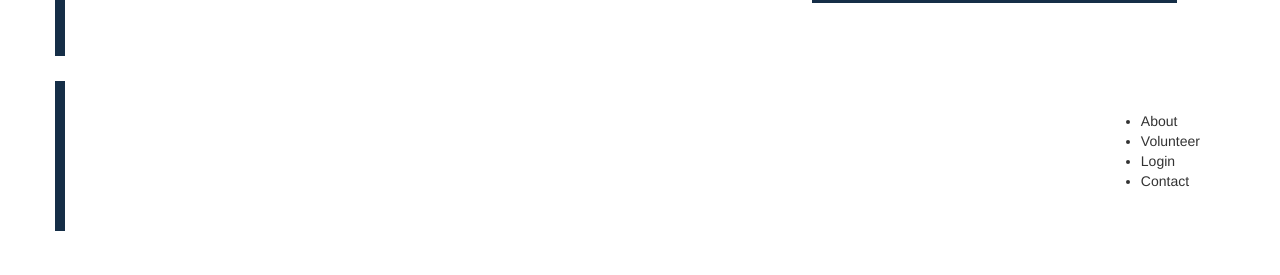
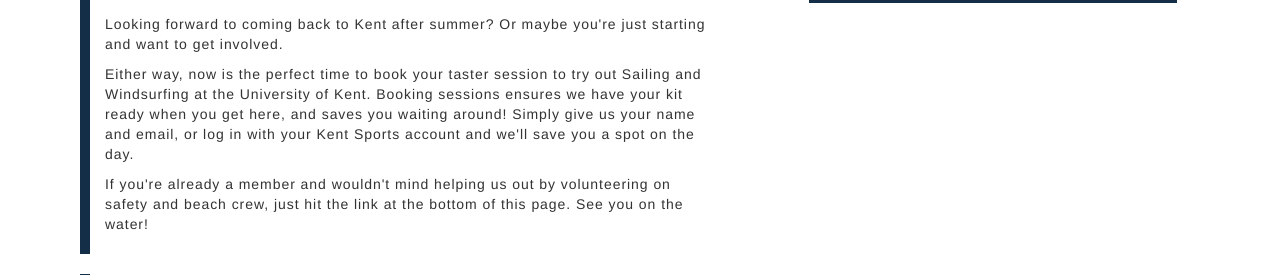
Before and after one commit to psedge/ukcswc.org, a Python web app: template frontend/templates/index.html in a window 1280 px wide. Shown: the part 576-851 px from the top of the page. Before the commit the page ends 807 px from the top, so only its background shows below. Run offline with Jinja, Linux system fonts and the light colour scheme; the template is opened without the code that fills it, so the values that code supplies are empty; style sheets or scripts are compiled from the project's sources; some libraries are stand-ins or nearby versions.

Commit message:
Updating front page styling, adding some example articles.

```diff
--- a/assets/less/main.less
+++ b/assets/less/main.less
@@ -5,6 +5,7 @@ html, body {
   padding: 0;
   font-family: "Neuzeit","Helvetica Neue",Helvetica,Arial,sans-serif;
   background: white;
+  letter-spacing: 0.95px;
 }
 
 div {
@@ -13,15 +14,57 @@ div {
 
 div.container {
   background-color: rgba(255,255,255,0.7);
-  border-left: 10px solid #152E47;
   margin: 25px auto;
+
+  section {
+    border-left: 10px solid #152E47;
+    background-color: rgba(255, 255, 255, 0.7);
+    padding: 10px;
+    margin-bottom: 20px;
+
+    article {
+      position: relative;
+
+      img {
+        max-width: 100%;
+      }
+
+      div.overlay {
+        position: absolute;
+        display: block;
+        background-color: rgba(255, 255, 255, 0.6);
+        top: 15px;
+        left: 0;
+        padding: 5px 25px 25px 10px;
+
+        h2 {
+          margin-bottom: 5px;
+        }
+
+        span.date {
+          font-size: 11pt;
+          margin-left: 20px;
+        }
+      }
+
+      p:first-of-type {
+        margin-top: 15px;
+      }
+
+      p {
+        position: relative;
+        padding: 0 5px;
+      }
+    }
+  }
 
 }
 
-.fucking-say-it {
+.bold {
   letter-spacing: -2px;
   font-weight: bold;
 }
+
 
 div.next-event {
   display: block;
--- a/frontend/templates/index.html
+++ b/frontend/templates/index.html
@@ -10,10 +10,11 @@
 <body>
 
 <div class="container">
-    <h1 class="fucking-say-it">UKC Sailing and Windsurfing</h1>
+    <h1 class="bold">UKC Sailing and Windsurfing</h1>
 
     <div class="row">
         <div class="col-xs-12 col-md-7">
+            <section>
                 <div class="next-event" id="next-sailing">
                     <span class="title">Next Sailing: </span>
                     <button type="button" class="btn btn-default ">Book</button>
@@ -21,11 +22,46 @@
                 </div>
                 <div class="next-event" id="next-social">
                     <span class="title">Next Social: </span>
-                <button type="button" class="btn btn-default ">Book</button>
+                    <button type="button" class="btn btn-default invisible">Book</button>
                     <span class="date">September 27th</span>
                 </div>
+            </section>
 
-            <p>Lorum ipsum mother fucker.</p>
+            <section>
+                <article>
+                    <img src="/static/img/windsurf.JPG" alt="Tereza windsurfing at Whitstable YC"/>
+                    <div class="overlay">
+                        <h2 class="bold">Taster session bookings now open</h2>
+                        <span class="date">20th July 2016</span>
+                    </div>
+                    <p>Looking forward to coming back to Kent after summer? Or maybe you're just starting and want to get involved.<p>
+                    <p>Either way, now is the perfect time to book your taster session to try out Sailing and Windsurfing at the University
+                    of Kent. Booking sessions ensures we have your kit ready when you get here, and saves you waiting around! Simply
+                    give us your name and email, or log in with your Kent Sports account and we'll save you a spot on the day.</p>
+
+                    <p>If you're already a member and wouldn't mind helping us out by volunteering on safety and beach crew, just hit the
+                    link at the bottom of this page. See you on the water!</p>
+                </article>
+            </section>
+
+            <section>
+                <article>
+                    <img src="/static/img/xenon-pose.jpg" alt="Bathtub antics"/>
+                    <div class="overlay">
+                        <h2 class="bold">Team Racing trials date coming soon!</h2>
+                        <span class="date">22nd July 2016</span>
+                    </div>
+                    <p>As well as casual weekend sailing, why not try your hand at University Team Racing?<p>
+
+                    <p>The University of Kent has competed nationally for several years, and is growing rapidly. If you're an experienced
+                racer, or would just like to try out something new, please watch our Facebook and Twitter for announcements of the team
+                tryouts. Typically we train every Wednesday afternoon and hold a short theory session over drinks on Friday afternoons.
+                It's a great chance to try out a new style of racing, or hone your skills against other universities.</p>
+
+                    <p>If you have any questions, or want to know more please get in touch with our Race Captain!</p>
+                </article>
+            </section>
+
         </div>
 
         <div class="col-xs-12 col-md-5">
```
Lines whose indentation alone changed are shown as unchanged.
